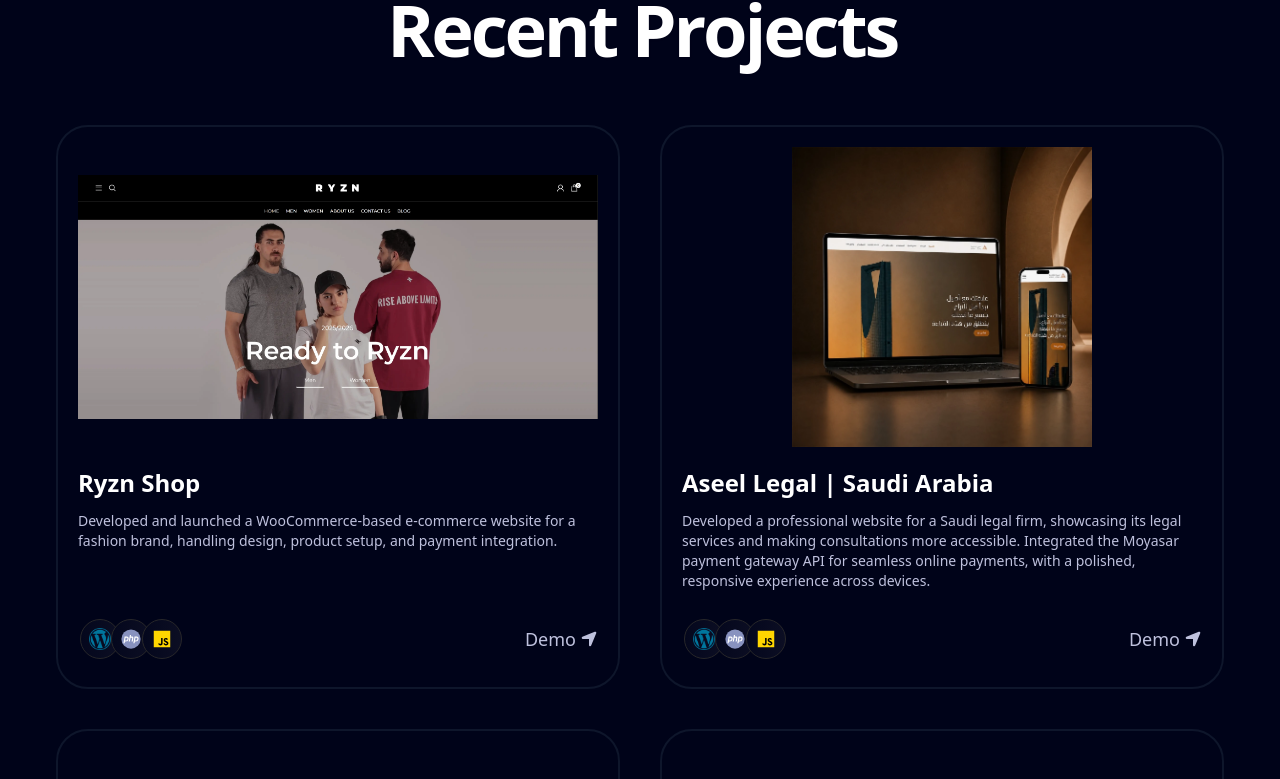
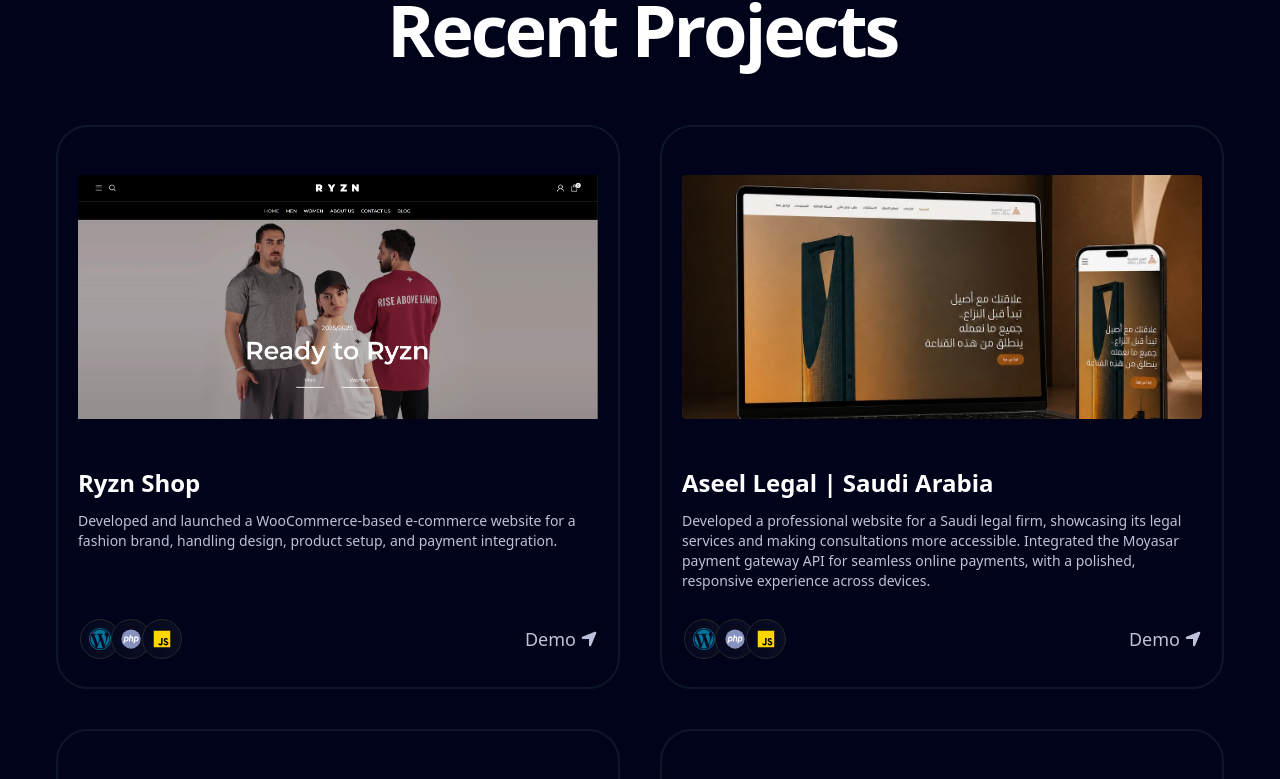
Before and after one commit to YahyaMohamedMahmoud/Yahya-Mohamed, a Next.js app: page / in a window 1280 px wide. Shown: the part 1424-2203 px from the top of the page. Built offline with nearby package versions, Linux system fonts and the light colour scheme.

Commit message:
Adjust Aseel project image framing only

```diff
--- a/components/Projects.tsx
+++ b/components/Projects.tsx
@@ -15,15 +15,17 @@
           {projects.map((project) => (
             <MagicCard key={project.id}>
               <div className="flex flex-col items-center w-full h-full transform hover:shadow-xl transition-shadow duration-500">
-                <div className="relative w-full h-80 rounded-sm overflow-hidden">
+                <div className="relative flex items-center w-full h-80 rounded-sm overflow-hidden">
+                  <div className={project.img === "/aseellegal.webp" ? "relative w-full aspect-[2.13/1] max-h-full overflow-hidden" : "relative w-full h-full"}>
                   <Image
                     src={project.img}
                     alt={project.title}
                     fill
                     sizes="(max-width: 640px) 100vw, (max-width: 768px) 50vw, 33vw"
                     priority
-                    className="rounded w-full object-contain transform hover:scale-105 transition-transform duration-500"
+                    className={`rounded w-full ${project.img === "/aseellegal.webp" ? "object-cover object-center" : "object-contain"} transform hover:scale-105 transition-transform duration-500`}
                   />
+                  </div>
                 </div>
                 <div className="pt-5">
                   <h2 className="text-2xl font-bold line-clamp-1 h-[32px]">
```
